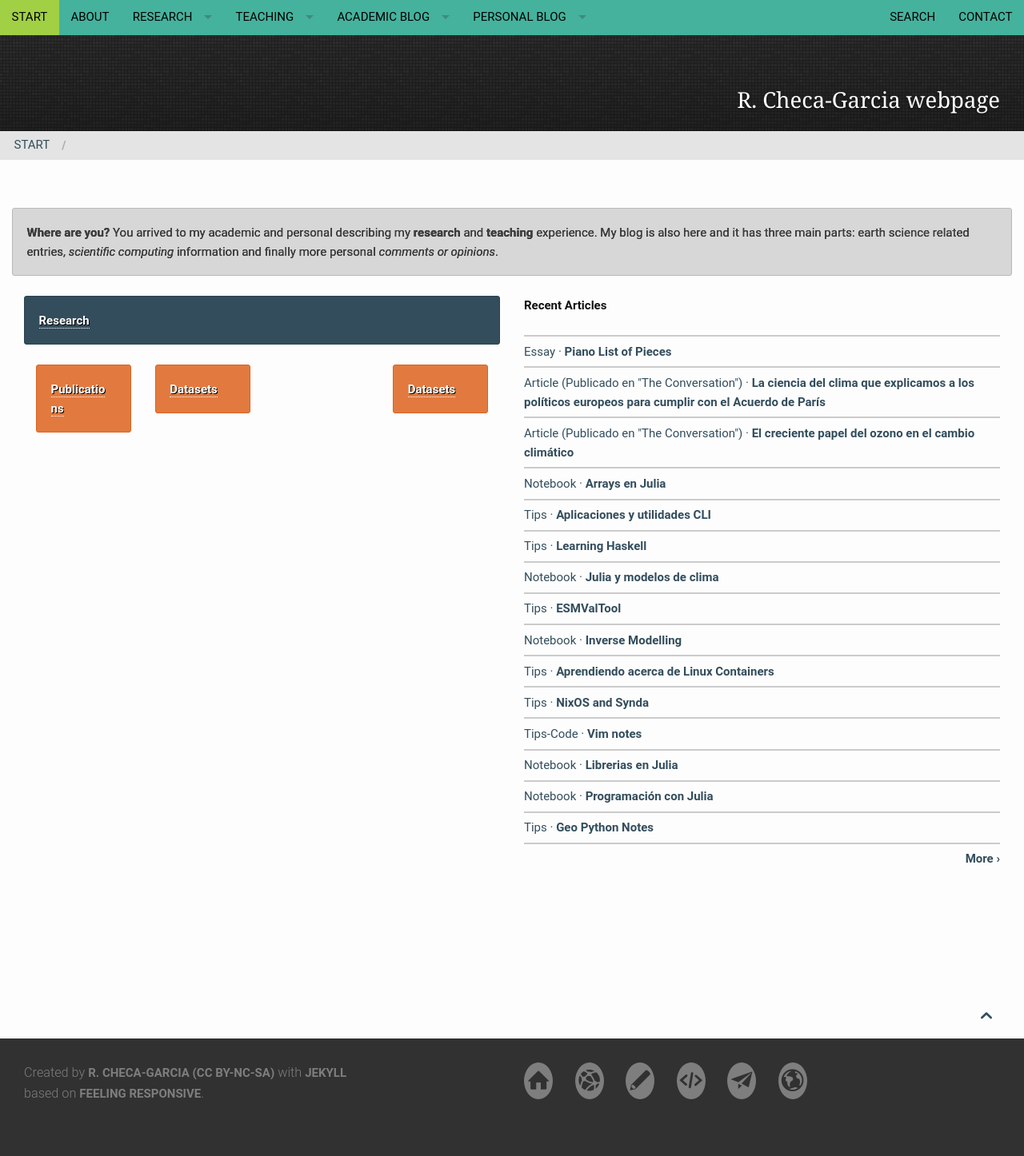
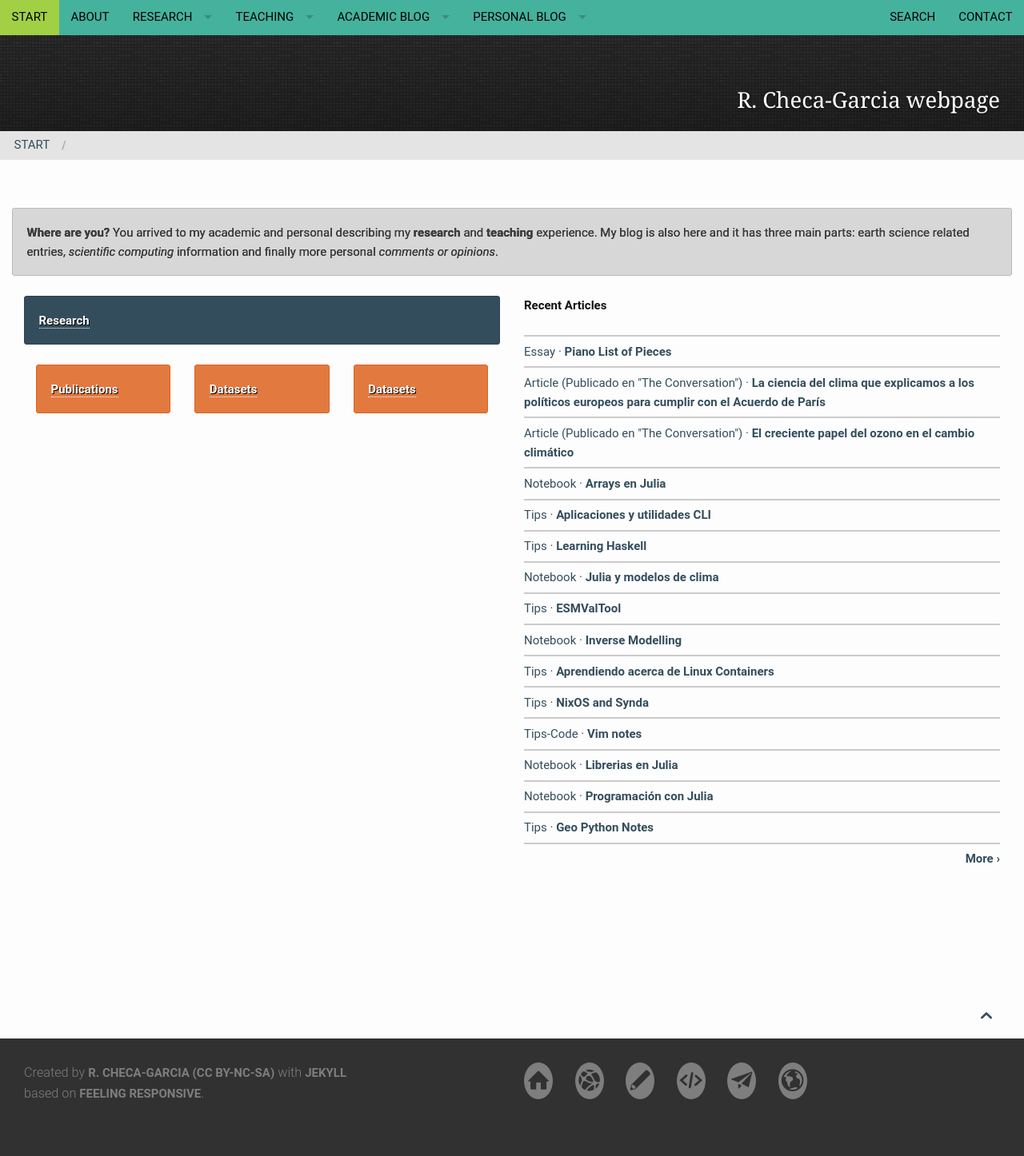
Before and after one commit to RCHG/rchg.github.io, a Jekyll site: the page built from pages/pages-root-folder/index.md, in a window 1280 px wide. Shown: the whole page at 80% size. Built offline with Jekyll 4.4.1, drawn with Linux system fonts in a browser that asks for light colours; nearby versions of some CDN libraries; comment, search, counter and statistics services are not loaded.

Commit message:
Update frontpage.html

```diff
--- a/_layouts/frontpage.html
+++ b/_layouts/frontpage.html
@@ -43,15 +43,15 @@ format: blog-index
 
   <div class="small-6 columns">
         {% include alert info=' <a href="/research/overview">Research</a>' %}
-         <div class="small-3 columns">
+         <div class="small-4 columns">
            {% include alert warning=' <a href="/research/publications/">Publications</a>' %}
-        </div><!-- /.medium-6.columns -->
-         <div class="small-3 columns">
+        </div><!-- /.medium-4.columns -->
+         <div class="small-4 columns">
         {% include alert warning=' <a href="/research/datasets/">Datasets</a>' %}
-         </div><!-- /.medium-6.columns -->
-         <div class="small-3 columns">
+         </div><!-- /.medium-4.columns -->
+         <div class="small-4 columns">
         {% include alert warning=' <a href="/research/datasets/">Datasets</a>' %}
-         </div><!-- /.medium-6.columns -->
+         </div><!-- /.medium-4.columns -->
 
   </div>
 
```
